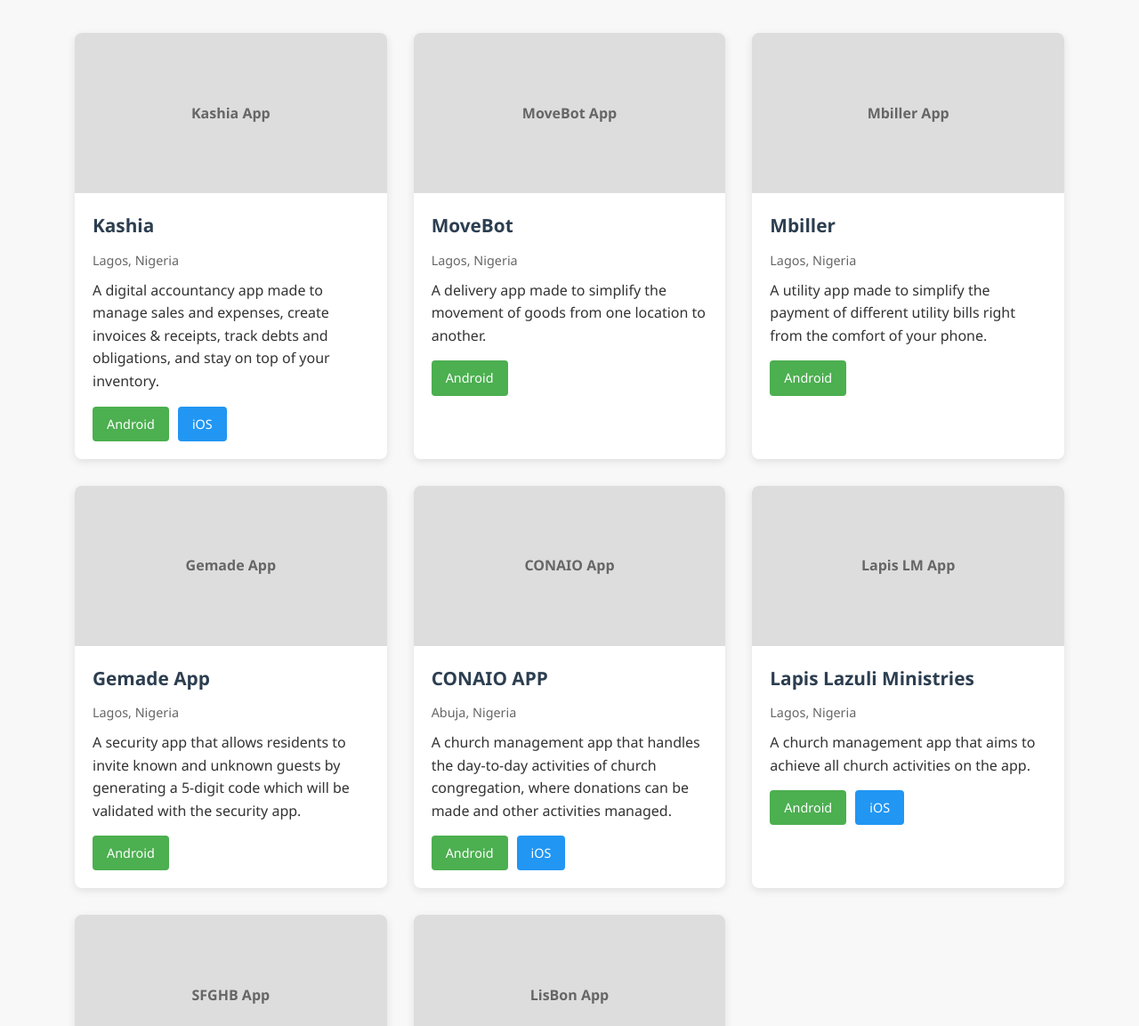
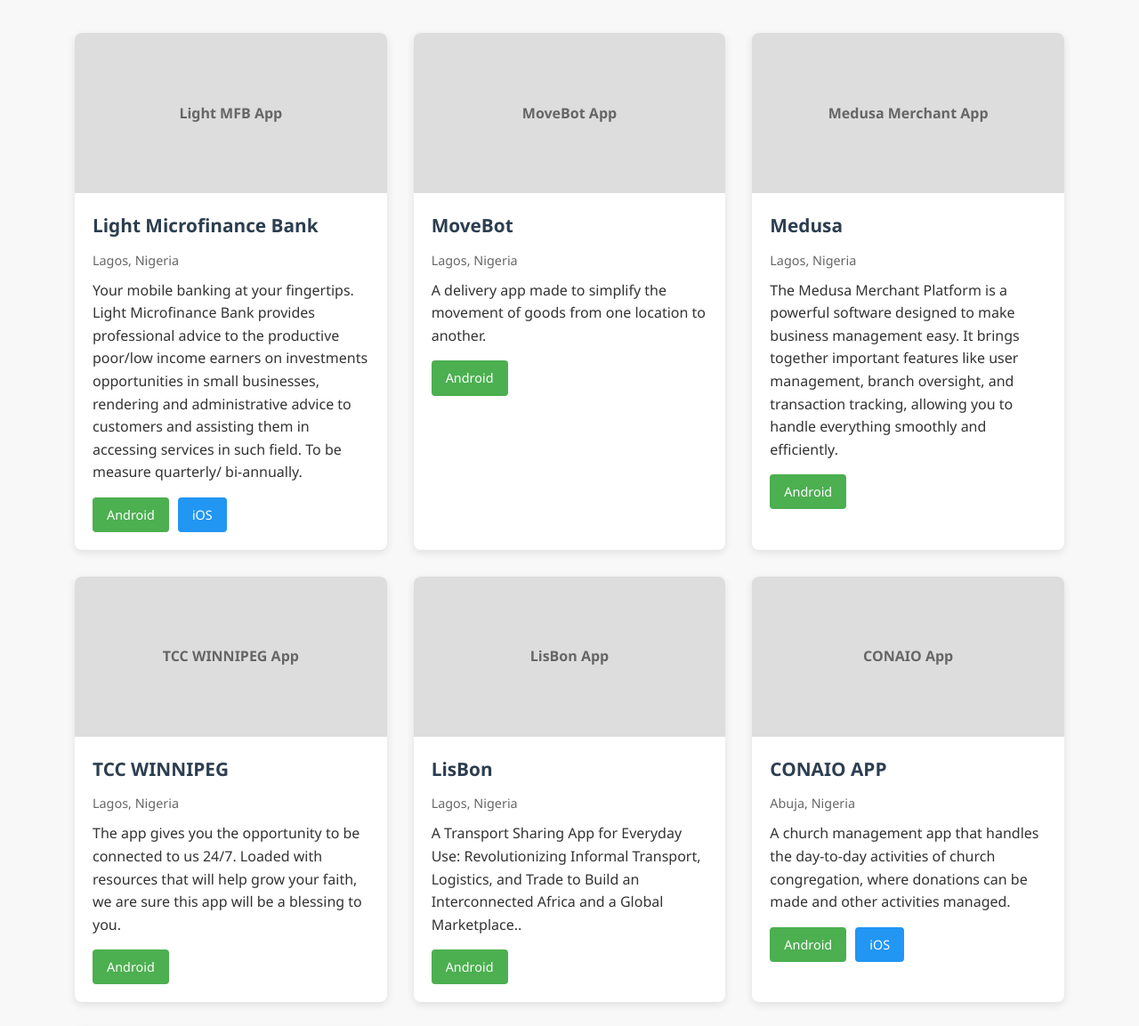
Before and after one commit to ayodelesalimon/My-Portfolio, a plain HTML site: page index.html in a window 1280 px wide. Shown: the part 719-1872 px from the top of the page at 89% size. Drawn offline with Linux system fonts and the light colour scheme.

Commit message:
Update index.html

```diff
--- a/index.html
+++ b/index.html
@@ -263,14 +263,14 @@
             <div class="project-grid">
                 <!-- Project 1 -->
                 <div class="project-card">
-                    <div class="project-img">Kashia App</div>
+                    <div class="project-img">Light MFB App</div>
                     <div class="project-info">
-                        <h3>Kashia</h3>
+                        <h3>Light Microfinance Bank</h3>
                         <div class="project-location">Lagos, Nigeria</div>
-                        <p>A digital accountancy app made to manage sales and expenses, create invoices & receipts, track debts and obligations, and stay on top of your inventory.</p>
+                        <p>Your mobile banking at your fingertips. Light Microfinance Bank provides professional advice to the productive poor/low income earners on investments opportunities in small businesses, rendering and administrative advice to customers and assisting them in accessing services in such field. To be measure quarterly/ bi-annually.</p>
                         <div class="project-links">
-                            <a href="https://play.google.com/store/apps/details?id=com.mzuri.MzuriMobile" class="btn btn-android" target="_blank">Android</a>
-                            <a href="https://apps.apple.com/ng/app/kashia-business-accounting/id1573906463" class="btn btn-ios" target="_blank">iOS</a>
+                            <a href="https://play.google.com/store/apps/details?id=app.lightmfbmobileapp.com" class="btn btn-android" target="_blank">Android</a>
+                            <a href="https://apps.apple.com/ng/app/light-mfb-mobile/id6473531857" class="btn btn-ios" target="_blank">iOS</a>
                         </div>
                     </div>
                 </div>
@@ -290,11 +290,11 @@
 
                 <!-- Project 3 -->
                 <div class="project-card">
-                    <div class="project-img">Mbiller App</div>
+                    <div class="project-img">Medusa Merchant App</div>
                     <div class="project-info">
-                        <h3>Mbiller</h3>
+                        <h3>Medusa</h3>
                         <div class="project-location">Lagos, Nigeria</div>
-                        <p>A utility app made to simplify the payment of different utility bills right from the comfort of your phone.</p>
+                        <p>The Medusa Merchant Platform is a powerful software designed to make business management easy. It brings together important features like user management, branch oversight, and transaction tracking, allowing you to handle everything smoothly and efficiently.</p>
                         <div class="project-links">
                             <a href="https://play.google.com/store/apps/details?id=com.bt.mbiller" class="btn btn-android" target="_blank">Android</a>
                         </div>
@@ -303,13 +303,26 @@
 
                 <!-- Project 4 -->
                 <div class="project-card">
-                    <div class="project-img">Gemade App</div>
+                    <div class="project-img">TCC WINNIPEG App</div>
                     <div class="project-info">
-                        <h3>Gemade App</h3>
+                        <h3>TCC WINNIPEG</h3>
                         <div class="project-location">Lagos, Nigeria</div>
-                        <p>A security app that allows residents to invite known and unknown guests by generating a 5-digit code which will be validated with the security app.</p>
+                        <p>The app gives you the opportunity to be connected to us 24/7. Loaded with resources that will help grow your faith, we are sure this app will be a blessing to you.</p>
                         <div class="project-links">
-                            <a href="https://play.google.com/store/apps/details?id=com.wk.gemade.app" class="btn btn-android" target="_blank">Android</a>
+                            <a href="https://play.google.com/store/apps/details?id=com.tccwpg.app" class="btn btn-android" target="_blank">Android</a>
+                        </div>
+                    </div>
+                </div>
+
+                 <div class="project-card">
+                    <div class="project-img">LisBon App</div>
+                    <div class="project-info">
+                        <h3>LisBon</h3>
+                        <div class="project-location">Lagos, Nigeria</div>
+                        <p>A Transport Sharing App for Everyday Use: Revolutionizing Informal Transport, Logistics, and Trade to Build an Interconnected Africa and a Global Marketplace..</p>
+                        <div class="project-links">
+                            <a href="https://play.google.com/store/apps/details?id=com.lisbon.app" class="btn btn-android" target="_blank">Android</a>
+<!--                             <a href="https://apps.apple.com/us/app/sfghb/id1564125722?platform=iphone" class="btn btn-ios" target="_blank">iOS</a> -->
                         </div>
                     </div>
                 </div>
@@ -329,7 +342,7 @@
                 </div>
 
                 <!-- Project 6 -->
-                <div class="project-card">
+<!--                 <div class="project-card">
                     <div class="project-img">Lapis LM App</div>
                     <div class="project-info">
                         <h3>Lapis Lazuli Ministries</h3>
@@ -340,7 +353,7 @@
                             <a href="https://apps.apple.com/us/app/lapis-lm/id1613690417?platform=iphone" class="btn btn-ios" target="_blank">iOS</a>
                         </div>
                     </div>
-                </div>
+                </div> -->
 
                 <!-- Project 7 -->
                 <div class="project-card">
@@ -357,18 +370,7 @@
                 </div>
 
                  <!-- Project 7 -->
-                <div class="project-card">
-                    <div class="project-img">LisBon App</div>
-                    <div class="project-info">
-                        <h3>LisBon</h3>
-                        <div class="project-location">Lagos, Nigeria</div>
-                        <p>A Transport Sharing App for Everyday Use: Revolutionizing Informal Transport, Logistics, and Trade to Build an Interconnected Africa and a Global Marketplace..</p>
-                        <div class="project-links">
-                            <a href="https://play.google.com/store/apps/details?id=com.lisbon.appt" class="btn btn-android" target="_blank">Android</a>
-<!--                             <a href="https://apps.apple.com/us/app/sfghb/id1564125722?platform=iphone" class="btn btn-ios" target="_blank">iOS</a> -->
-                        </div>
-                    </div>
-                </div>
+
             </div>
         </div>
     </section>
```
